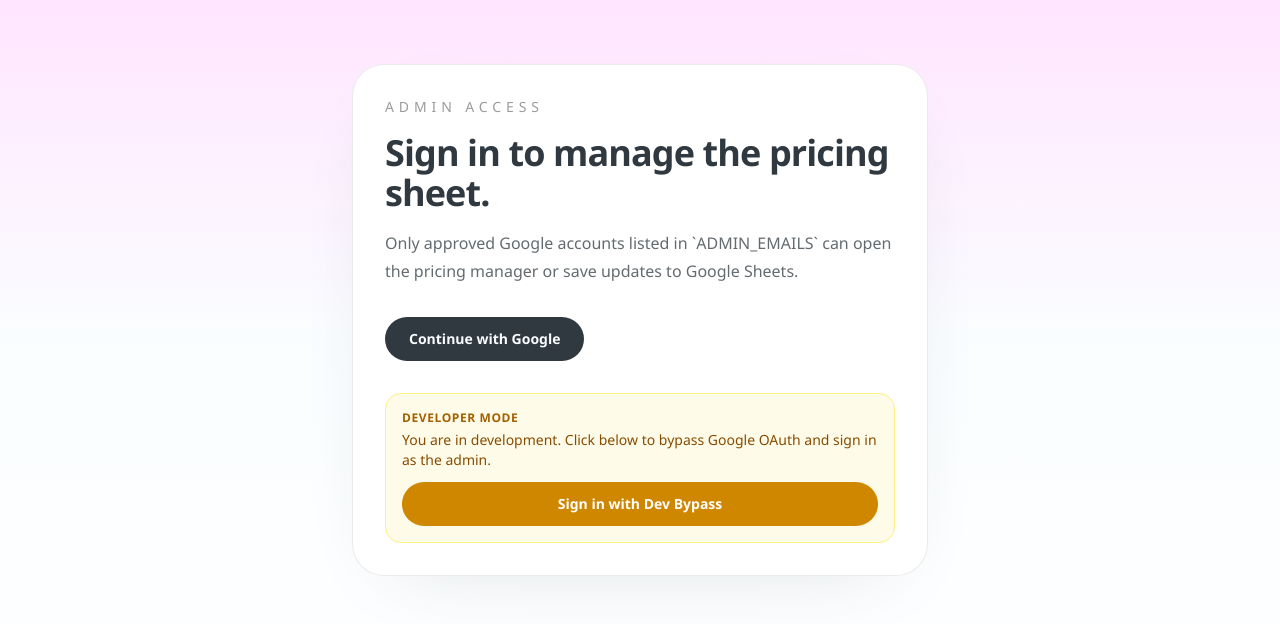
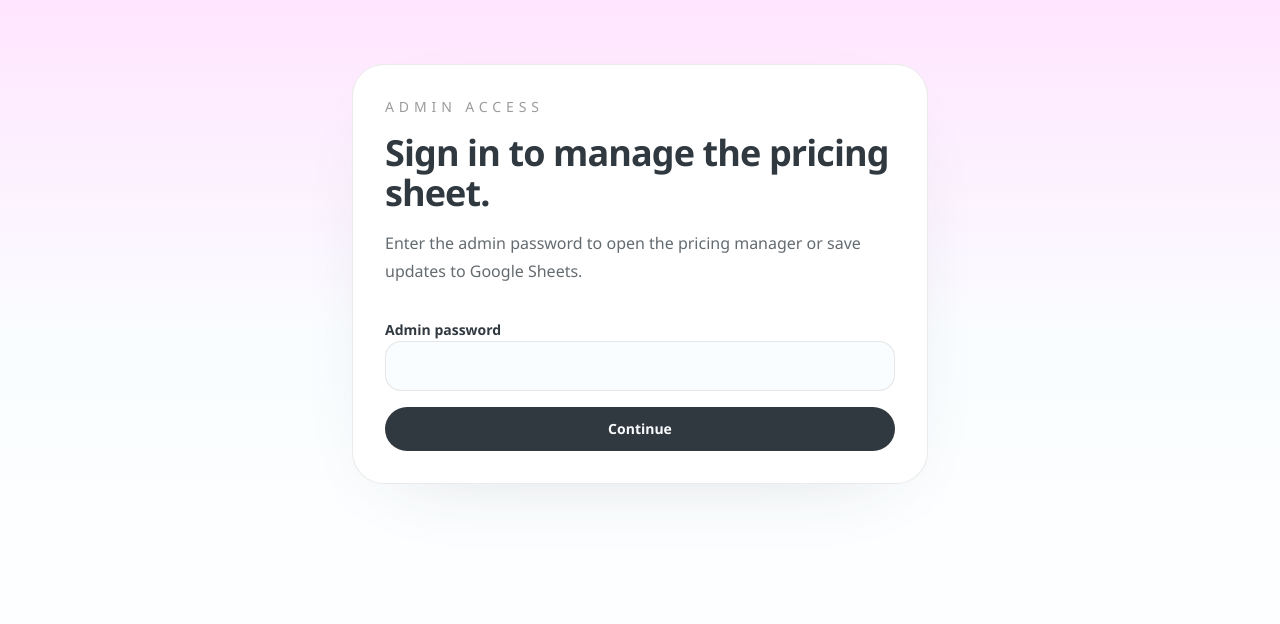
Before and after one commit to jbxxnn/hairven, a Next.js app: page /login in a window 1280 px wide. Shown: the top 624 px of the page. Built offline with nearby package versions, Linux system fonts and the light colour scheme.

Commit message:
refactor: replace NextAuth with a custom password-based admin session system

```diff
--- a/package.json
+++ b/package.json
@@ -11,7 +11,6 @@
   "dependencies": {
     "googleapis": "^171.4.0",
     "next": "16.2.3",
-    "next-auth": "^4.24.13",
     "react": "19.2.4",
     "react-dom": "19.2.4"
   },
--- a/src/app/api/auth/[...nextauth]/route.ts
+++ /dev/null
@@ -1,6 +0,0 @@
-import NextAuth from "next-auth";
-import { authOptions } from "@/auth";
-
-const handler = NextAuth(authOptions);
-
-export { handler as GET, handler as POST };
--- a/src/app/api/pricing/route.ts
+++ b/src/app/api/pricing/route.ts
@@ -1,6 +1,5 @@
-import { auth } from "@/auth";
 import { NextResponse } from "next/server";
-import { isAdminEmail } from "@/lib/admin-auth";
+import { isAdminSessionValid } from "@/lib/admin-session";
 import {
   isPricingDataset,
   readPricingDatasetSafely,
@@ -8,9 +7,7 @@ import {
 } from "@/lib/pricing-server";
 
 export async function GET() {
-  const session = await auth();
-
-  if (!isAdminEmail(session?.user?.email)) {
+  if (!(await isAdminSessionValid())) {
     return NextResponse.json({ error: "Unauthorized" }, { status: 401 });
   }
 
@@ -19,9 +16,7 @@ export async function GET() {
 }
 
 export async function PUT(request: Request) {
-  const session = await auth();
-
-  if (!isAdminEmail(session?.user?.email)) {
+  if (!(await isAdminSessionValid())) {
     return NextResponse.json({ error: "Unauthorized" }, { status: 401 });
   }
 
--- /dev/null
+++ b/src/app/login/actions.ts
@@ -0,0 +1,29 @@
+"use server";
+
+import { redirect } from "next/navigation";
+import {
+  clearAdminSession,
+  createAdminSession,
+  hasAdminPasswordConfigured,
+  isValidAdminPassword,
+} from "@/lib/admin-session";
+
+export async function loginAdmin(formData: FormData) {
+  const password = String(formData.get("password") ?? "");
+
+  if (!hasAdminPasswordConfigured()) {
+    redirect("/login?error=not-configured");
+  }
+
+  if (!isValidAdminPassword(password)) {
+    redirect("/login?error=invalid");
+  }
+
+  await createAdminSession();
+  redirect("/pricing/manage");
+}
+
+export async function logoutAdmin() {
+  await clearAdminSession();
+  redirect("/login");
+}
--- a/src/app/login/page.tsx
+++ b/src/app/login/page.tsx
@@ -1,5 +1,4 @@
-import GoogleSignInButton from "@/components/google-sign-in-button";
-import DevLoginButton from "@/components/dev-login-button";
+import { loginAdmin } from "./actions";
 
 type LoginPageProps = {
   searchParams?: Promise<{
@@ -19,20 +18,41 @@ export default async function LoginPage({ searchParams }: LoginPageProps) {
           Sign in to manage the pricing sheet.
         </h1>
         <p className="mt-4 text-base leading-7 text-[#303940]/75">
-          Only approved Google accounts listed in `ADMIN_EMAILS` can open the pricing
-          manager or save updates to Google Sheets.
+          Enter the admin password to open the pricing manager or save updates to
+          Google Sheets.
         </p>
 
-        {error === "AccessDenied" ? (
+        {error === "invalid" ? (
           <p className="mt-5 rounded-2xl border border-red-200 bg-red-50 px-4 py-3 text-sm text-red-700">
-            This Google account is not on the admin allowlist.
+            The password is incorrect.
           </p>
         ) : null}
 
-        <div className="mt-8 space-y-4">
-          <GoogleSignInButton />
-          {process.env.NODE_ENV === "development" && <DevLoginButton />}
-        </div>
+        {error === "not-configured" ? (
+          <p className="mt-5 rounded-2xl border border-red-200 bg-red-50 px-4 py-3 text-sm text-red-700">
+            Admin login is not configured. Set `ADMIN_PASSWORD` and
+            `ADMIN_SESSION_SECRET` in the environment.
+          </p>
+        ) : null}
+
+        <form action={loginAdmin} className="mt-8 space-y-4">
+          <label className="block space-y-2">
+            <span className="text-sm font-semibold">Admin password</span>
+            <input
+              name="password"
+              type="password"
+              required
+              autoComplete="current-password"
+              className="w-full rounded-2xl border border-[#9c9c9c]/25 bg-[#FAFDFF] px-4 py-3 outline-none transition focus:border-[#303940]"
+            />
+          </label>
+          <button
+            type="submit"
+            className="inline-flex w-full items-center justify-center rounded-full bg-[#303940] px-6 py-3 text-sm font-semibold text-[#FAFDFF] transition hover:bg-[#9c9c9c] hover:text-[#303940]"
+          >
+            Continue
+          </button>
+        </form>
       </div>
     </main>
   );
--- a/src/app/pricing/manage/page.tsx
+++ b/src/app/pricing/manage/page.tsx
@@ -1,12 +1,9 @@
 import { redirect } from "next/navigation";
-import { auth } from "@/auth";
 import PricingManageClient from "@/components/pricing-manage-client";
-import { isAdminEmail } from "@/lib/admin-auth";
+import { isAdminSessionValid } from "@/lib/admin-session";
 
 export default async function PricingManagePage() {
-  const session = await auth();
-
-  if (!isAdminEmail(session?.user?.email)) {
+  if (!(await isAdminSessionValid())) {
     redirect("/login");
   }
 
--- a/src/auth.ts
+++ /dev/null
@@ -1,56 +0,0 @@
-import { getServerSession, type NextAuthOptions } from "next-auth";
-import Google from "next-auth/providers/google";
-import Credentials from "next-auth/providers/credentials";
-import { getAdminEmails, isAdminEmail } from "@/lib/admin-auth";
-
-function getEnv(name: "AUTH_SECRET" | "AUTH_GOOGLE_ID" | "AUTH_GOOGLE_SECRET") {
-  return process.env[name];
-}
-
-export const authOptions: NextAuthOptions = {
-  secret: getEnv("AUTH_SECRET") ?? "dev-auth-secret-change-me",
-  providers: [
-    Google({
-      clientId: getEnv("AUTH_GOOGLE_ID") ?? "missing-google-client-id",
-      clientSecret: getEnv("AUTH_GOOGLE_SECRET") ?? "missing-google-client-secret",
-    }),
-    ...(process.env.NODE_ENV === "development"
-      ? [
-          Credentials({
-            id: "dev-login",
-            name: "Dev Login",
-            credentials: {},
-            async authorize() {
-              const adminEmails = getAdminEmails();
-              return {
-                id: "dev-admin",
-                name: "Dev Admin",
-                email: adminEmails[0] || "admin@example.com",
-              };
-            },
-          }),
-        ]
-      : []),
-  ],
-  pages: {
-    signIn: "/login",
-  },
-  callbacks: {
-    async signIn({ user }) {
-      return isAdminEmail(user.email);
-    },
-  },
-  logger: {
-    error(code, ...message) {
-      if (code === "JWT_SESSION_ERROR") {
-        return;
-      }
-
-      console.error("[next-auth][error]", code, ...message);
-    },
-  },
-};
-
-export function auth() {
-  return getServerSession(authOptions).catch(() => null);
-}
--- a/src/components/dev-login-button.tsx
+++ /dev/null
@@ -1,21 +0,0 @@
-"use client";
-
-import { signIn } from "next-auth/react";
-
-export default function DevLoginButton() {
-  return (
-    <div className="mt-4 rounded-2xl border border-yellow-200 bg-yellow-50 p-4">
-      <p className="text-xs font-semibold uppercase tracking-wider text-yellow-700">Developer Mode</p>
-      <p className="mt-1 text-sm text-yellow-800">
-        You are in development. Click below to bypass Google OAuth and sign in as the admin.
-      </p>
-      <button
-        type="button"
-        onClick={() => signIn("dev-login", { callbackUrl: "/pricing/manage" })}
-        className="mt-3 inline-flex w-full items-center justify-center rounded-full bg-yellow-600 px-6 py-3 text-sm font-semibold text-white transition hover:bg-yellow-700"
-      >
-        Sign in with Dev Bypass
-      </button>
-    </div>
-  );
-}
--- a/src/components/google-sign-in-button.tsx
+++ /dev/null
@@ -1,15 +0,0 @@
-"use client";
-
-import { signIn } from "next-auth/react";
-
-export default function GoogleSignInButton() {
-  return (
-    <button
-      type="button"
-      onClick={() => signIn("google", { callbackUrl: "/pricing/manage" })}
-      className="inline-flex rounded-full bg-[#303940] px-6 py-3 text-sm font-semibold text-[#FAFDFF] transition hover:bg-[#9c9c9c] hover:text-[#303940]"
-    >
-      Continue with Google
-    </button>
-  );
-}
--- a/src/lib/admin-auth.ts
+++ /dev/null
@@ -1,14 +0,0 @@
-export function getAdminEmails() {
-  return (process.env.ADMIN_EMAILS ?? "")
-    .split(",")
-    .map((email) => email.trim().toLowerCase())
-    .filter(Boolean);
-}
-
-export function isAdminEmail(email: string | null | undefined) {
-  if (!email) {
-    return false;
-  }
-
-  return getAdminEmails().includes(email.toLowerCase());
-}
--- /dev/null
+++ b/src/lib/admin-session.ts
@@ -0,0 +1,107 @@
+import { createHmac, timingSafeEqual } from "crypto";
+import { cookies } from "next/headers";
+
+const ADMIN_COOKIE_NAME = "hairven_admin_session";
+const SESSION_MAX_AGE_SECONDS = 60 * 60 * 24 * 7;
+
+type AdminSessionPayload = {
+  exp: number;
+  iat: number;
+};
+
+function getSessionSecret() {
+  return process.env.ADMIN_SESSION_SECRET ?? process.env.AUTH_SECRET ?? "";
+}
+
+function getAdminPassword() {
+  return process.env.ADMIN_PASSWORD ?? "";
+}
+
+function base64UrlEncode(value: string) {
+  return Buffer.from(value).toString("base64url");
+}
+
+function base64UrlDecode(value: string) {
+  return Buffer.from(value, "base64url").toString("utf8");
+}
+
+function signPayload(encodedPayload: string) {
+  return createHmac("sha256", getSessionSecret()).update(encodedPayload).digest("base64url");
+}
+
+function safeEqual(left: string, right: string) {
+  const leftBuffer = Buffer.from(left);
+  const rightBuffer = Buffer.from(right);
+
+  if (leftBuffer.length !== rightBuffer.length) {
+    return false;
+  }
+
+  return timingSafeEqual(leftBuffer, rightBuffer);
+}
+
+export function hasAdminPasswordConfigured() {
+  return Boolean(getAdminPassword() && getSessionSecret());
+}
+
+export function isValidAdminPassword(password: string) {
+  const configuredPassword = getAdminPassword();
+
+  if (!configuredPassword) {
+    return false;
+  }
+
+  return safeEqual(password, configuredPassword);
+}
+
+export async function createAdminSession() {
+  const cookieStore = await cookies();
+  const now = Math.floor(Date.now() / 1000);
+  const payload: AdminSessionPayload = {
+    iat: now,
+    exp: now + SESSION_MAX_AGE_SECONDS,
+  };
+  const encodedPayload = base64UrlEncode(JSON.stringify(payload));
+  const signature = signPayload(encodedPayload);
+
+  cookieStore.set(ADMIN_COOKIE_NAME, `${encodedPayload}.${signature}`, {
+    httpOnly: true,
+    maxAge: SESSION_MAX_AGE_SECONDS,
+    path: "/",
+    sameSite: "lax",
+    secure: process.env.NODE_ENV === "production",
+  });
+}
+
+export async function clearAdminSession() {
+  const cookieStore = await cookies();
+  cookieStore.delete(ADMIN_COOKIE_NAME);
+}
+
+export async function isAdminSessionValid() {
+  const secret = getSessionSecret();
+
+  if (!secret) {
+    return false;
+  }
+
+  const cookieStore = await cookies();
+  const token = cookieStore.get(ADMIN_COOKIE_NAME)?.value;
+
+  if (!token) {
+    return false;
+  }
+
+  const [encodedPayload, signature] = token.split(".");
+
+  if (!encodedPayload || !signature || !safeEqual(signature, signPayload(encodedPayload))) {
+    return false;
+  }
+
+  try {
+    const payload = JSON.parse(base64UrlDecode(encodedPayload)) as AdminSessionPayload;
+    return typeof payload.exp === "number" && payload.exp > Math.floor(Date.now() / 1000);
+  } catch {
+    return false;
+  }
+}
```
Also changed, not shown: 1 other file (tests, documents, lock files or other folders).
